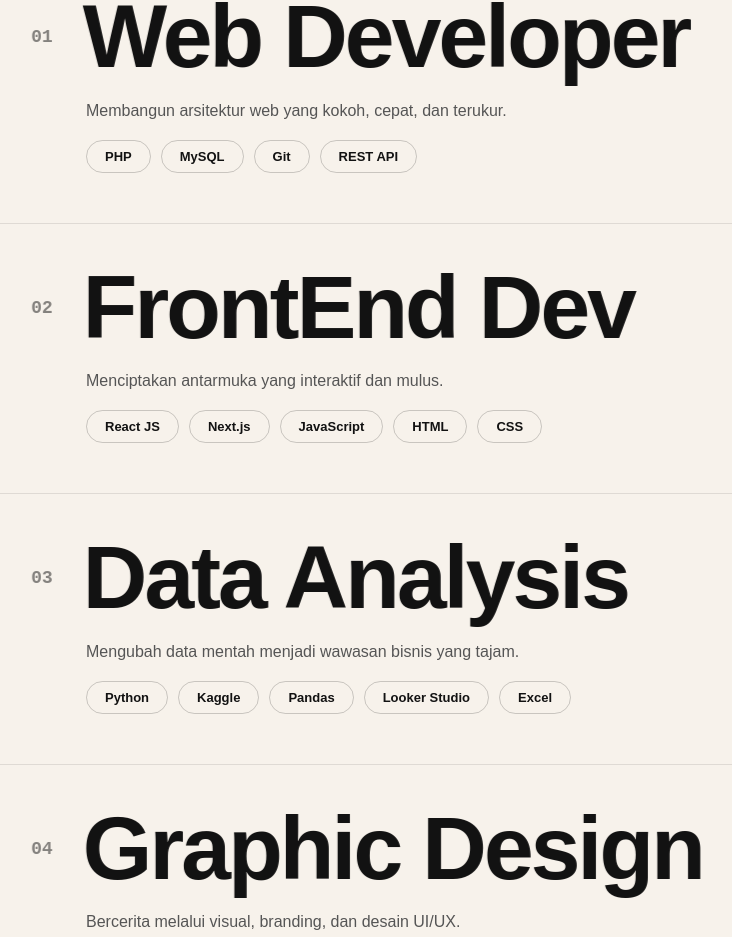
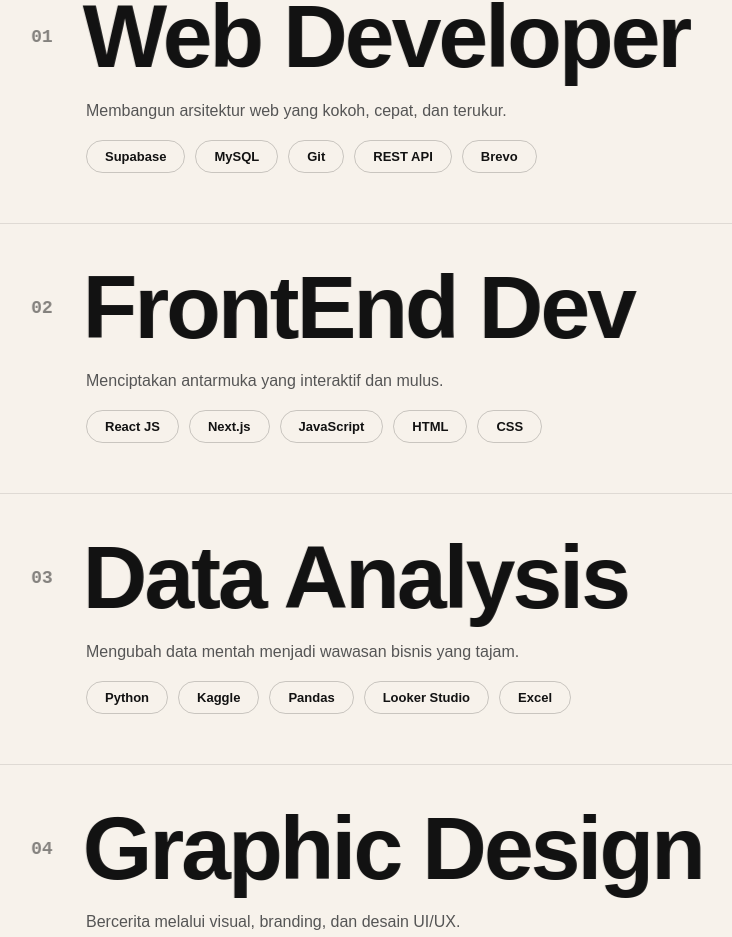
Before and after one commit to Darren0099/Raffli-dev, a Next.js app: page / in a window 1280 px wide. Shown: the part 1303-2240 px from the top of the page, without its empty margins (113-845 px from the left). Built offline with nearby package versions, Linux system fonts and the light colour scheme.

Commit message:
Update Skills.tsx

```diff
--- a/components/Skills.tsx
+++ b/components/Skills.tsx
@@ -10,7 +10,7 @@
     title: "Web Developer",
     desc: "Membangun arsitektur web yang kokoh, cepat, dan terukur.",
     cursorText: "Code the Future",
-    skills: ["PHP", "MySQL", "Git", "REST API"]
+    skills: ["Supabase", "MySQL", "Git", "REST API", "Brevo"]
   },
   {
     id: "02",
```
